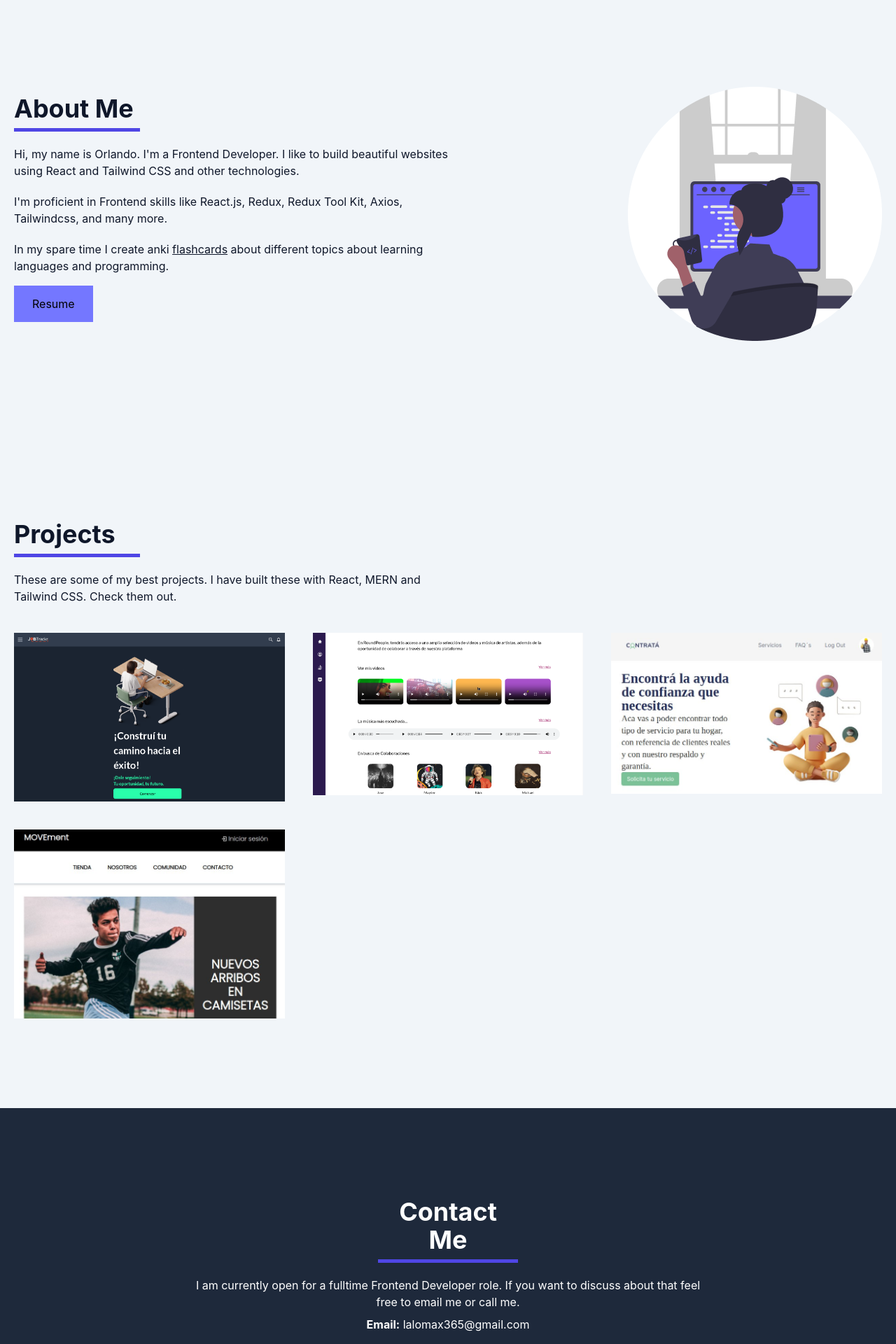
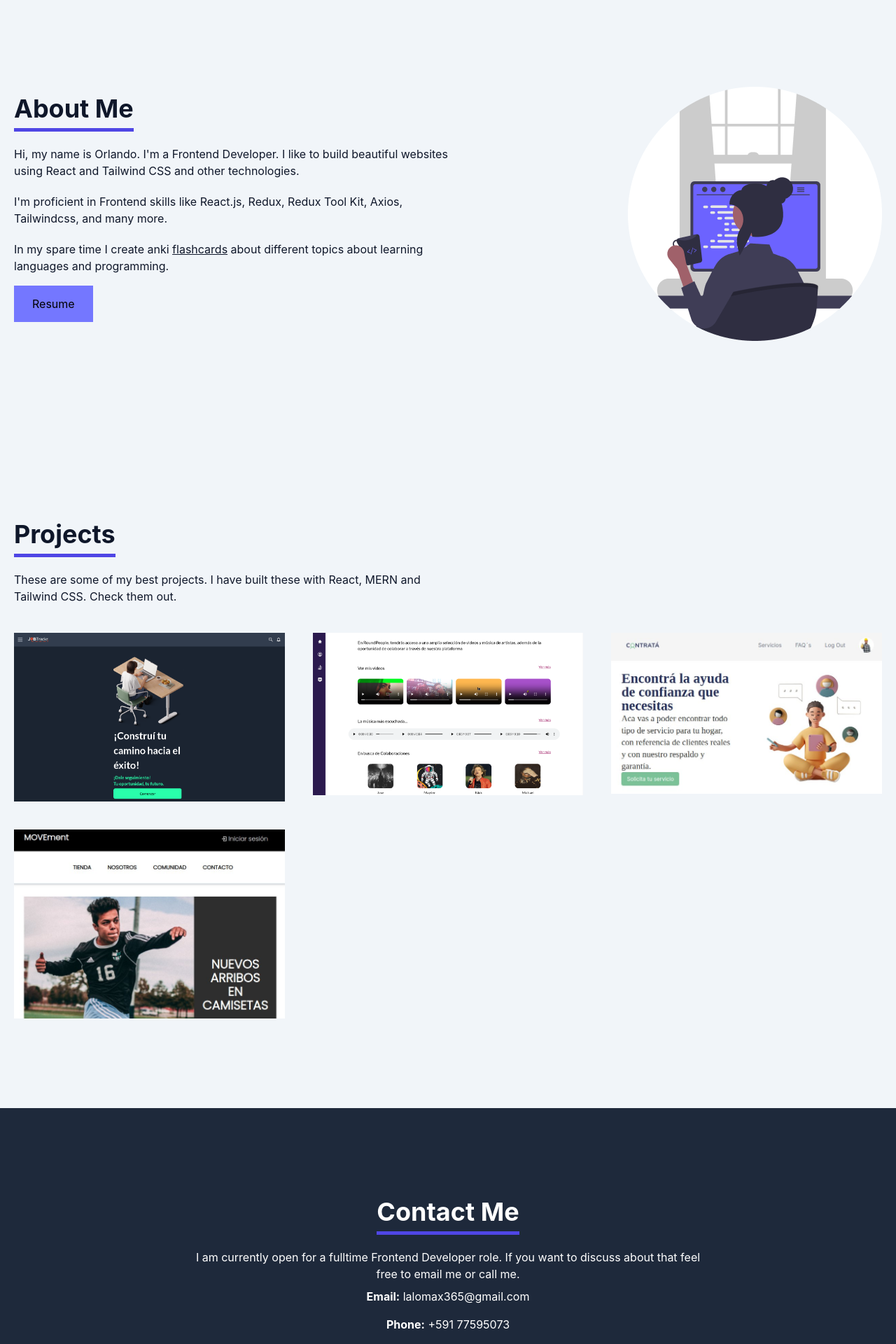
Before and after one commit to lalomax/new-portfolio, a React (Vite) app: page / in a window 1280 px wide. Shown: the part 880-2800 px from the top of the page at 70% size. Built offline with nearby package versions, Linux system fonts and the light colour scheme.

Commit message:
style: adjust subtitle bottom line

```diff
--- a/src/components/About.tsx
+++ b/src/components/About.tsx
@@ -6,7 +6,7 @@ const About = () => {
     <section className="dark:bg-primaryDark bg-primaryLight px-5 py-32 " id="about">
       <div className="container mx-auto grid md:grid-cols-2 items-center justify-center md:justify-between ">
         <div className="about-info ">
-          <h2 className="text-4xl  font-bold mb-5 border-b-[5px] w-[180px] border-indigo-600 pb-2">
+          <h2 className="text-4xl inline-block font-bold mb-5 border-b-[5px] border-indigo-600 pb-2">
             About Me
           </h2>
 
--- a/src/components/Contact.tsx
+++ b/src/components/Contact.tsx
@@ -2,7 +2,7 @@ const Contact = () => {
   return (
     <section className="bg-secondaryDark  text-primaryLight px-5 py-32" id="contact">
       <div className="text-center md:w-[60%] mx-auto text-white">
-        <h2 className="text-4xl font-bold mb-5 border-b-[5px] w-[200px] mx-auto border-indigo-600 pb-2">
+        <h2 className="text-4xl inline-block font-bold mb-5 border-b-[5px]  mx-auto border-indigo-600 pb-2">
           Contact Me
         </h2>
         <p>
--- a/src/components/Projects.tsx
+++ b/src/components/Projects.tsx
@@ -55,7 +55,7 @@ const Projects = () => {
     <section className="bg-primaryLight dark:bg-primaryDark px-5 py-32" id="projects">
       <div className="container mx-auto grid md:grid-cols-2 items-center md:justify-between">
         <div className="about-info mb-5 ">
-          <h2 className="text-4xl font-bold mb-5 border-b-[5px] w-[180px] border-indigo-600 pb-2">
+          <h2 className="text-4xl inline-block font-bold mb-5 border-b-[5px] border-indigo-600 pb-2">
             Projects
           </h2>
 
```
